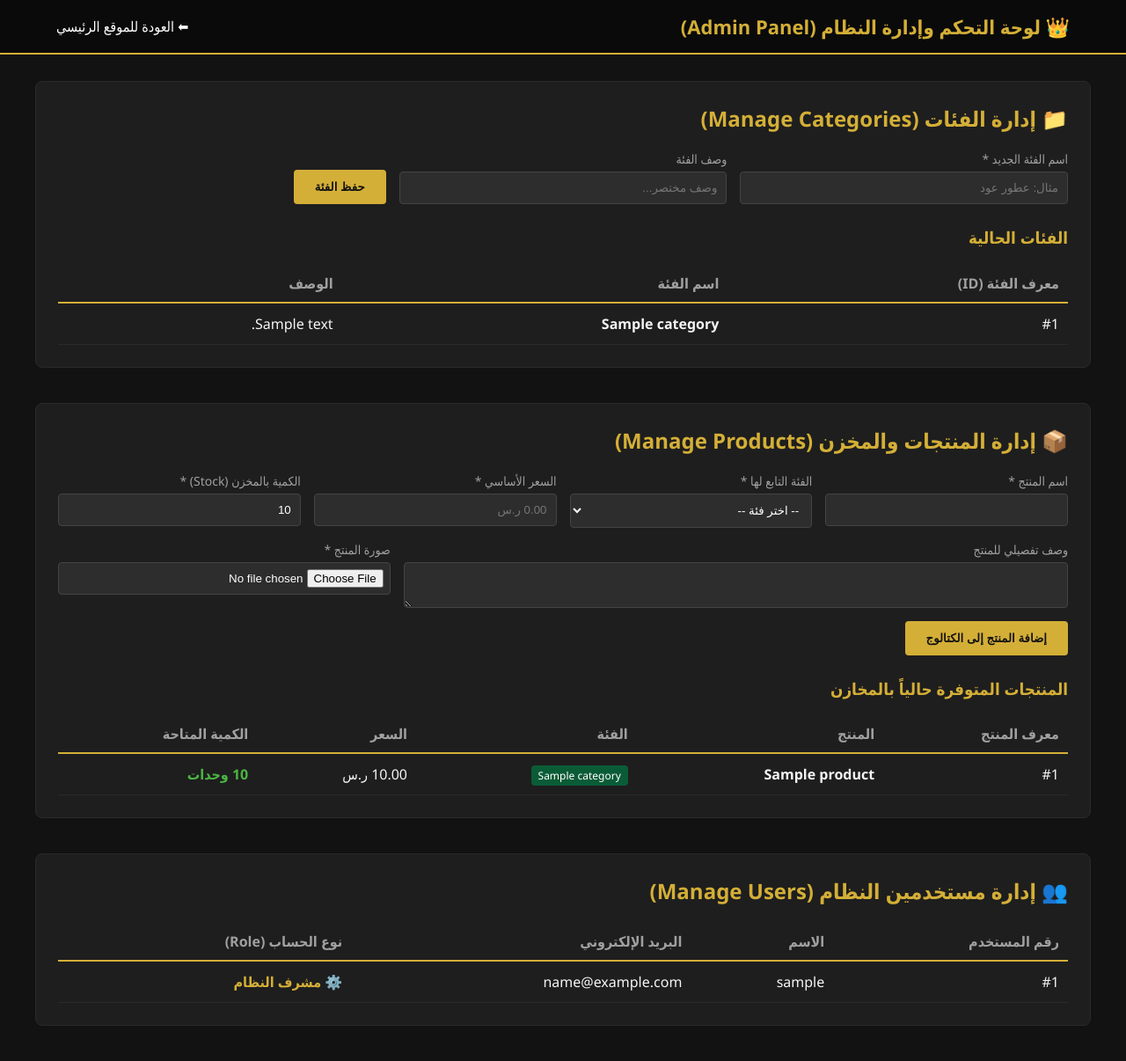
After one commit to parth123965-wq/collage-project-ecommers, a PHP site: page /admin_dashboard.php in a window 1280 px wide. The commit adds this page. Shown: the whole page at 88% size. Run offline with PHP 8.4, Linux system fonts and the light colour scheme; the visitor is signed in with stand-in values (Sample User, id 1); tables that the repository leaves empty hold one stand-in row (values such as "Sample post").

Commit message:
admin work completed

```diff
--- /dev/null
+++ b/admin_dashboard.php
@@ -0,0 +1,390 @@
+<?php
+// admin_dashboard.php
+session_start();
+require_once 'db_connect.php';
+
+// Security Check: Only allow logged-in Admins
+if (!isset($_SESSION['user_id']) || $_SESSION['role'] !== 'admin') {
+    die("<h2 style='color:red; text-align:center; margin-top:50px;'>عذراً، غير مسموح لك بدخول هذه الصفحة. هذه اللوحة مخصصة للمشرفين فقط.</h2>");
+}
+
+$message = "";
+
+// 1. Process Form Action Submissions (Implementing insertCategory and insertProduct)
+if ($_SERVER['REQUEST_METHOD'] === 'POST') {
+    $action = $_POST['action'] ?? '';
+
+    // Handle adding a new category
+    if ($action === 'add_category') {
+        $catName = trim($_POST['CategoryName'] ?? '');
+        $catDesc = trim($_POST['CategoryDescription'] ?? '');
+
+        if (!empty($catName)) {
+            try {
+                $stmt = $pdo->prepare("INSERT INTO Category (CategoryName, CategoryDescription) VALUES (?, ?)");
+                $stmt->execute([$catName, $catDesc]);
+                $message = "تم إضافة الفئة بنجاح!";
+            } catch (PDOException $e) {
+                $message = "خطأ أثناء إضافة الفئة: " . $e->getMessage();
+            }
+        }
+    }
+
+    // Updated: Handle adding a new product WITH an actual image upload
+    if ($action === 'add_product') {
+        $pName = trim($_POST['productName'] ?? '');
+        $pDesc = trim($_POST['productDescription'] ?? '');
+        $pPrice = floatval($_POST['productPrice'] ?? 0);
+        $pQty = intval($_POST['productQuantity'] ?? 0);
+        $catId = intval($_POST['CategoryId'] ?? 0);
+
+        $pImage = "placeholder.jpg"; // Default backup fallback
+
+        // Process File Uploading
+        if (isset($_FILES['productImage']) && $_FILES['productImage']['error'] === UPLOAD_ERR_OK) {
+            $fileTmpPath = $_FILES['productImage']['tmp_name'];
+            $fileName = $_FILES['productImage']['name'];
+
+            // Clean up the filename to avoid spaces/Arabic characters causing link breaks
+            $fileExtension = pathinfo($fileName, PATHINFO_EXTENSION);
+            $newFileName = time() . '_' . rand(1000, 9999) . '.' . $fileExtension;
+
+            // Target destination path
+            $uploadFileDir = './uploads/';
+            $dest_path = $uploadFileDir . $newFileName;
+
+            if (move_uploaded_file($fileTmpPath, $dest_path)) {
+                $pImage = $newFileName; // Save this newly generated unique filename string
+            }
+        }
+
+        if (!empty($pName) && $pPrice > 0 && $catId > 0) {
+            try {
+                $stmt = $pdo->prepare("INSERT INTO Product (productName, productDescription, productPrice, productQuantity, productImage, CategoryId) VALUES (?, ?, ?, ?, ?, ?)");
+                $stmt->execute([$pName, $pDesc, $pPrice, $pQty, $pImage, $catId]);
+                $message = "تم إضافة المنتج مع الصورة بنجاح إلى المخزن!";
+            } catch (PDOException $e) {
+                $message = "خطأ أثناء إضافة المنتج: " . $e->getMessage();
+            }
+        } else {
+            $message = "الرجاء تعبئة الحقول الأساسية للمنتج بصورة صحيحة.";
+        }
+    }
+}
+
+// 2. Fetch inventory values to feed the control tables
+try {
+    $categories = $pdo->query("SELECT * FROM Category")->fetchAll();
+    $products = $pdo->query("SELECT p.*, c.CategoryName FROM Product p LEFT JOIN Category c ON p.CategoryId = c.CategoryId")->fetchAll();
+    $users = $pdo->query("SELECT userId, userName, email, role, phonenu FROM User")->fetchAll();
+} catch (PDOException $e) {
+    die("خطأ في الاتصال: " . $e->getMessage());
+}
+?>
+<!DOCTYPE html>
+<html lang="ar" dir="rtl">
+
+<head>
+    <meta charset="UTF-8">
+    <meta name="viewport" content="width=device-width, initial-scale=1.0">
+    <title>لوحة تحكم المشرف | Arabic Luxury Store</title>
+    <style>
+        :root {
+            --primary-gold: #D4AF37;
+            --dark-bg: #121212;
+            --card-bg: #1E1E1E;
+            --text-light: #F5F5F5;
+            --text-muted: #A0A0A0;
+            --emerald: #0A5C36;
+        }
+
+        body {
+            font-family: 'Segoe UI', Tahoma, Geneva, Verdana, sans-serif;
+            background-color: var(--dark-bg);
+            color: var(--text-light);
+            margin: 0;
+            padding: 0;
+        }
+
+        header {
+            background-color: #0A0A0A;
+            border-bottom: 2px solid var(--primary-gold);
+            padding: 15px 5%;
+            display: flex;
+            justify-content: space-between;
+            align-items: center;
+        }
+
+        .logo {
+            font-size: 22px;
+            font-weight: bold;
+            color: var(--primary-gold);
+        }
+
+        .dashboard-container {
+            max-width: 1200px;
+            margin: 30px auto;
+            padding: 0 20px;
+        }
+
+        .alert-msg {
+            background-color: #2D2D2D;
+            color: var(--primary-gold);
+            padding: 15px;
+            border-radius: 6px;
+            border-right: 4px solid var(--primary-gold);
+            margin-bottom: 20px;
+            font-weight: bold;
+        }
+
+        /* Layout Admin Sections Grid */
+        .admin-section {
+            background-color: var(--card-bg);
+            border: 1px solid #2A2A2A;
+            border-radius: 8px;
+            padding: 25px;
+            margin-bottom: 40px;
+        }
+
+        h2,
+        h3 {
+            color: var(--primary-gold);
+            margin-top: 0;
+        }
+
+        .form-grid {
+            display: grid;
+            grid-template-columns: repeat(auto-fit, minmax(200px, 1fr));
+            gap: 15px;
+            margin-bottom: 15px;
+        }
+
+        .form-group {
+            display: flex;
+            flex-direction: column;
+        }
+
+        label {
+            font-size: 14px;
+            color: var(--text-muted);
+            margin-bottom: 5px;
+        }
+
+        input,
+        textarea,
+        select {
+            padding: 10px;
+            background-color: #2D2D2D;
+            border: 1px solid #444;
+            border-radius: 4px;
+            color: #fff;
+        }
+
+        input:focus,
+        select:focus,
+        textarea:focus {
+            border-color: var(--primary-gold);
+            outline: none;
+        }
+
+        .btn-submit {
+            background-color: var(--primary-gold);
+            color: var(--dark-bg);
+            border: none;
+            padding: 12px 24px;
+            font-weight: bold;
+            border-radius: 4px;
+            cursor: pointer;
+            width: fit-content;
+            align-self: flex-end;
+        }
+
+        .btn-submit:hover {
+            background-color: #e5be42;
+        }
+
+        /* Table Control Styles */
+        table {
+            width: 100%;
+            border-collapse: collapse;
+            text-align: right;
+            margin-top: 15px;
+        }
+
+        th {
+            border-bottom: 2px solid var(--primary-gold);
+            padding: 10px;
+            color: var(--text-muted);
+        }
+
+        td {
+            padding: 12px 10px;
+            border-bottom: 1px solid #2A2A2A;
+        }
+
+        .badge {
+            background-color: var(--emerald);
+            color: #fff;
+            padding: 3px 8px;
+            border-radius: 4px;
+            font-size: 12px;
+        }
+    </style>
+</head>
+
+<body>
+
+    <header>
+        <span class="logo">👑 لوحة التحكم وإدارة النظام (Admin Panel)</span>
+        <a href="index.php" style="color:#fff; text-decoration:none;">⬅ العودة للموقع الرئيسي</a>
+    </header>
+
+    <div class="dashboard-container">
+
+        <?php if (!empty($message)): ?>
+            <div class="alert-msg"><?php echo htmlspecialchars($message); ?></div>
+        <?php endif; ?>
+
+        <div class="admin-section">
+            <h2>📁 إدارة الفئات (Manage Categories)</h2>
+            <form method="POST" style="margin-bottom: 25px;">
+                <input type="hidden" name="action" value="add_category">
+                <div class="form-grid">
+                    <div class="form-group">
+                        <label>اسم الفئة الجديد *</label>
+                        <input type="text" name="CategoryName" required placeholder="مثال: عطور عود">
+                    </div>
+                    <div class="form-group">
+                        <label>وصف الفئة</label>
+                        <input type="text" name="CategoryDescription" placeholder="وصف مختصر...">
+                    </div>
+                    <button type="submit" class="btn-submit">حفظ الفئة</button>
+                </div>
+            </form>
+
+            <h3>الفئات الحالية</h3>
+            <table>
+                <thead>
+                    <tr>
+                        <th>معرف الفئة (ID)</th>
+                        <th>اسم الفئة</th>
+                        <th>الوصف</th>
+                    </tr>
+                </thead>
+                <tbody>
+                    <?php foreach ($categories as $cat): ?>
+                        <tr>
+                            <td>#<?php echo $cat['CategoryId']; ?></td>
+                            <td><strong><?php echo htmlspecialchars($cat['CategoryName']); ?></strong></td>
+                            <td><?php echo htmlspecialchars($cat['CategoryDescription'] ?? '-'); ?></td>
+                        </tr>
+                    <?php endforeach; ?>
+                </tbody>
+            </table>
+        </div>
+
+        <div class="admin-section">
+            <h2>📦 إدارة المنتجات والمخزن (Manage Products)</h2>
+            <form method="POST" enctype="multipart/form-data" style="margin-bottom: 25px;">
+                <input type="hidden" name="action" value="add_product">
+                <div class="form-grid">
+                    <div class="form-group">
+                        <label>اسم المنتج *</label>
+                        <input type="text" name="productName" required>
+                    </div>
+                    <div class="form-group">
+                        <label>الفئة التابع لها *</label>
+                        <select name="CategoryId" required>
+                            <option value="">-- اختر فئة --</option>
+                            <?php foreach ($categories as $cat): ?>
+                                <option value="<?php echo $cat['CategoryId']; ?>">
+                                    <?php echo htmlspecialchars($cat['CategoryName']); ?></option>
+                            <?php endforeach; ?>
+                        </select>
+                    </div>
+                    <div class="form-group">
+                        <label>السعر الأساسي *</label>
+                        <input type="number" step="0.01" name="productPrice" required placeholder="0.00 ر.س">
+                    </div>
+                    <div class="form-group">
+                        <label>الكمية بالمخزن (Stock) *</label>
+                        <input type="number" name="productQuantity" required value="10">
+                    </div>
+                </div>
+                <div class="form-grid" style="grid-template-columns: 2fr 1fr; margin-bottom:15px;">
+                    <div class="form-group">
+                        <label>وصف تفصيلي للمنتج</label>
+                        <textarea name="productDescription" rows="2"></textarea>
+                    </div>
+                    <div class="form-group">
+                        <label>صورة المنتج *</label>
+                        <input type="file" name="productImage" accept="image/*" style="padding:7px;" required>
+                    </div>
+                </div>
+                <button type="submit" class="btn-submit">إضافة المنتج إلى الكتالوج</button>
+            </form>
+
+            <h3>المنتجات المتوفرة حالياً بالمخازن</h3>
+            <table>
+                <thead>
+                    <tr>
+                        <th>معرف المنتج</th>
+                        <th>المنتج</th>
+                        <th>الفئة</th>
+                        <th>السعر</th>
+                        <th>الكمية المتاحة</th>
+                    </tr>
+                </thead>
+                <tbody>
+                    <?php foreach ($products as $prod): ?>
+                        <tr>
+                            <td>#<?php echo $prod['productId']; ?></td>
+                            <td><strong><?php echo htmlspecialchars($prod['productName']); ?></strong></td>
+                            <td><span
+                                    class="badge"><?php echo htmlspecialchars($prod['CategoryName'] ?? 'غير مصنف'); ?></span>
+                            </td>
+                            <td><?php echo number_format($prod['productPrice'], 2); ?> ر.س</td>
+                            <td>
+                                <strong style="color: <?php echo $prod['productQuantity'] < 5 ? '#FF4D4D' : '#4BB543'; ?>">
+                                    <?php echo $prod['productQuantity']; ?> وحدات
+                                </strong>
+                            </td>
+                        </tr>
+                    <?php endforeach; ?>
+                </tbody>
+            </table>
+        </div>
+
+        <div class="admin-section">
+            <h2>👥 إدارة مستخدمين النظام (Manage Users)</h2>
+            <table>
+                <thead>
+                    <tr>
+                        <th>رقم المستخدم</th>
+                        <th>الاسم</th>
+                        <th>البريد الإلكتروني</th>
+                        <th>نوع الحساب (Role)</th>
+                    </tr>
+                </thead>
+                <tbody>
+                    <?php foreach ($users as $u): ?>
+                        <tr>
+                            <td>#<?php echo $u['userId']; ?></td>
+                            <td><?php echo htmlspecialchars($u['userName']); ?></td>
+                            <td><?php echo htmlspecialchars($u['email']); ?></td>
+                            <td>
+                                <span
+                                    style="font-weight:bold; color: <?php echo $u['role'] === 'admin' ? 'var(--primary-gold)' : '#fff'; ?>">
+                                    <?php echo $u['role'] === 'admin' ? '⚙️ مشرف النظام' : '👤 عميل'; ?>
+                                </span>
+                            </td>
+                        </tr>
+                    <?php endforeach; ?>
+                </tbody>
+            </table>
+        </div>
+
+    </div>
+</body>
+
+</html>
--- a/database.sql
+++ b/database.sql
@@ -16,7 +16,8 @@ CREATE TABLE IF NOT EXISTS `User` (
     `password` VARCHAR(255) NOT NULL, -- Increased length for secure password hashing
     `address` TEXT,
     `phonenu` VARCHAR(20), -- Changed to VARCHAR to preserve leading zeros in phone numbers
-    `dob` DATE
+    `dob` DATE,
+    `role` VARCHAR(20) NOT NULL DEFAULT 'customer'
 ) ENGINE=InnoDB;
 
 -- 3. Product Table
--- a/login_api.php
+++ b/login_api.php
@@ -29,6 +29,7 @@
                 $_SESSION['email']     = $user['email'];
                 $_SESSION['address']   = $user['address'];
                 $_SESSION['phonenu']   = $user['phonenu'];
+                $_SESSION['role']      = $user['role'];
 
                 echo json_encode([
                     'success' => true,
```
Also changed, not shown: index.php (+9 -2 lines).
